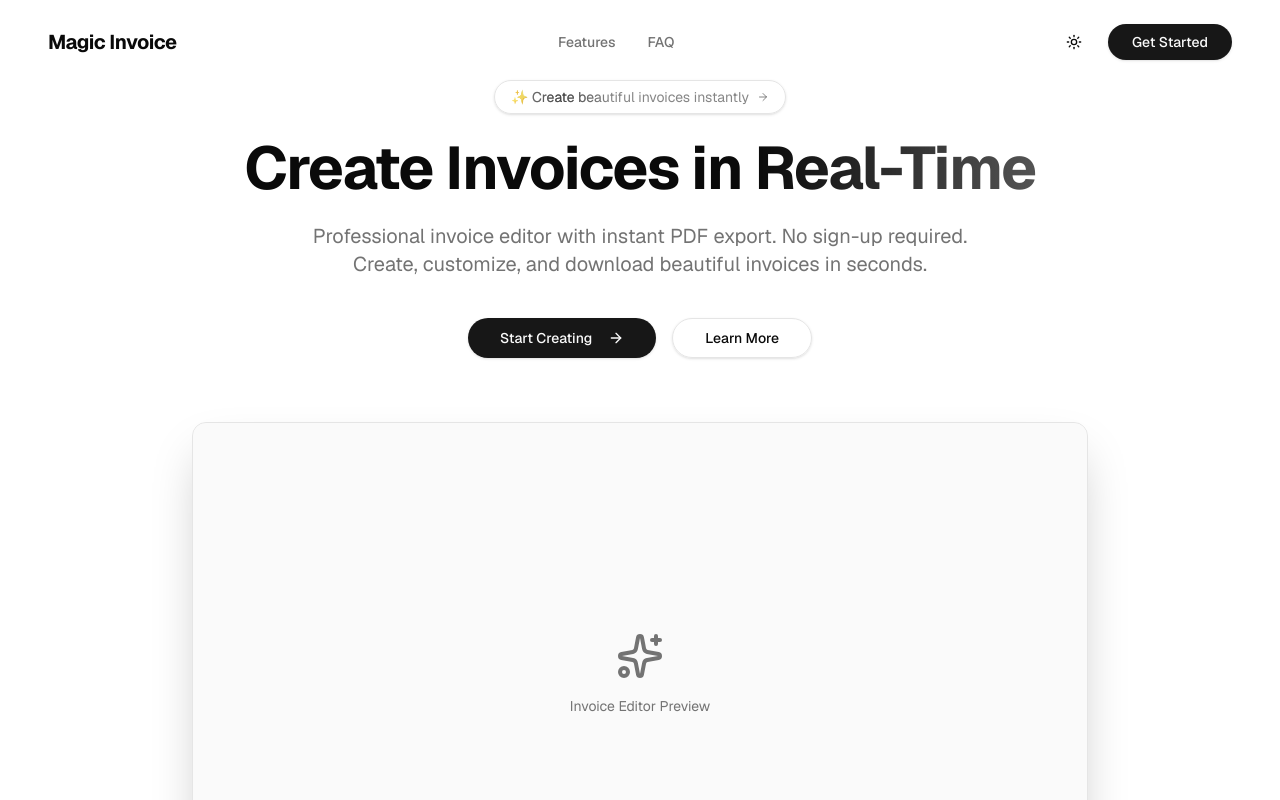
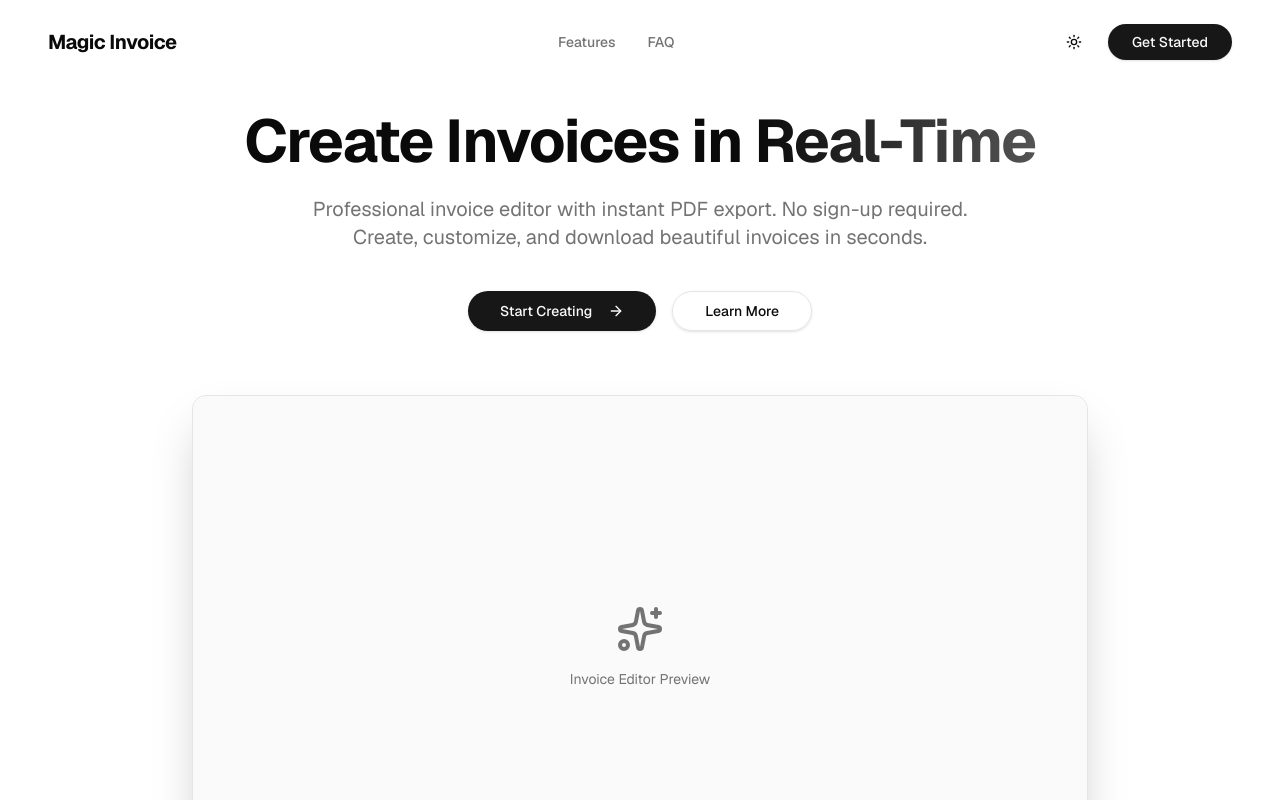
Before and after one commit to ThanosKa/magic-invoice, a Next.js app: page / in a window 1280 px wide. Shown: the top 800 px of the page. Built offline with nearby package versions, Linux system fonts and the light colour scheme.

Commit message:
style: Standardize quotation marks in CSS and TypeScript files, enhance accordion animations, and update localization files by removing outdated announcement keys for improved clarity and consistency.

```diff
--- a/src/app/globals.css
+++ b/src/app/globals.css
@@ -1,4 +1,4 @@
-@import 'tailwindcss';
+@import "tailwindcss";
 
 @custom-variant dark (&:is(.dark *));
 
@@ -85,8 +85,8 @@ html {
 }
 
 @theme inline {
-  --font-sans: 'Geist', 'Geist Fallback';
-  --font-mono: 'Geist Mono', 'Geist Mono Fallback';
+  --font-sans: "Geist", "Geist Fallback";
+  --font-mono: "Geist Mono", "Geist Mono Fallback";
   --color-background: var(--background);
   --color-foreground: var(--foreground);
   --color-card: var(--card);
@@ -136,17 +136,16 @@ html {
 
   /* Hide scrollbar but keep scroll functionality */
   .scrollbar-hide {
-    -ms-overflow-style: none;  /* IE and Edge */
-    scrollbar-width: none;  /* Firefox */
+    -ms-overflow-style: none; /* IE and Edge */
+    scrollbar-width: none; /* Firefox */
   }
 
   .scrollbar-hide::-webkit-scrollbar {
-    display: none;  /* Chrome, Safari and Opera */
+    display: none; /* Chrome, Safari and Opera */
   }
 }
 
 @keyframes shimmer {
-
   0%,
   90%,
   100% {
@@ -161,6 +160,34 @@ html {
 
 .animate-shimmer {
   animation: shimmer 8s infinite;
+}
+
+.animate-accordion-down {
+  animation: accordion-down 0.2s ease-out;
+}
+
+.animate-accordion-up {
+  animation: accordion-up 0.2s ease-out;
+}
+
+@keyframes accordion-down {
+  from {
+    height: 0;
+  }
+
+  to {
+    height: var(--radix-accordion-content-height);
+  }
+}
+
+@keyframes accordion-up {
+  from {
+    height: var(--radix-accordion-content-height);
+  }
+
+  to {
+    height: 0;
+  }
 }
 
 .cv-content ul {
--- a/src/components/landing/hero.tsx
+++ b/src/components/landing/hero.tsx
@@ -24,17 +24,7 @@ export function Hero() {
             animate={{ opacity: 1, y: 0 }}
             transition={{ duration: 0.5 }}
             className="mb-6 inline-block"
-          >
-            <Link
-              href="#features"
-              className="group inline-flex items-center rounded-full border px-4 py-1.5 text-sm shadow-sm transition-all hover:shadow-md"
-            >
-              <AnimatedShinyText className="inline-flex items-center gap-2">
-                <span>{t("hero.announcement")}</span>
-                <ArrowRight className="h-3 w-3 transition-transform group-hover:translate-x-0.5" />
-              </AnimatedShinyText>
-            </Link>
-          </motion.div>
+          ></motion.div>
 
           {/* Headline */}
           <motion.h1
--- a/src/components/ui/accordion.tsx
+++ b/src/components/ui/accordion.tsx
@@ -1,11 +1,11 @@
-"use client"
+"use client";
 
-import * as React from "react"
-import * as AccordionPrimitive from "@radix-ui/react-accordion"
-import { cn } from "@/lib/utils"
-import { ChevronDownIcon } from "@radix-ui/react-icons"
+import * as React from "react";
+import * as AccordionPrimitive from "@radix-ui/react-accordion";
+import { cn } from "@/lib/utils";
+import { ChevronDownIcon } from "@radix-ui/react-icons";
 
-const Accordion = AccordionPrimitive.Root
+const Accordion = AccordionPrimitive.Root;
 
 const AccordionItem = React.forwardRef<
   React.ElementRef<typeof AccordionPrimitive.Item>,
@@ -16,8 +16,8 @@ const AccordionItem = React.forwardRef<
     className={cn("border-b", className)}
     {...props}
   />
-))
-AccordionItem.displayName = "AccordionItem"
+));
+AccordionItem.displayName = "AccordionItem";
 
 const AccordionTrigger = React.forwardRef<
   React.ElementRef<typeof AccordionPrimitive.Trigger>,
@@ -36,8 +36,8 @@ const AccordionTrigger = React.forwardRef<
       <ChevronDownIcon className="h-4 w-4 shrink-0 text-muted-foreground transition-transform duration-200" />
     </AccordionPrimitive.Trigger>
   </AccordionPrimitive.Header>
-))
-AccordionTrigger.displayName = AccordionPrimitive.Trigger.displayName
+));
+AccordionTrigger.displayName = AccordionPrimitive.Trigger.displayName;
 
 const AccordionContent = React.forwardRef<
   React.ElementRef<typeof AccordionPrimitive.Content>,
@@ -45,12 +45,12 @@ const AccordionContent = React.forwardRef<
 >(({ className, children, ...props }, ref) => (
   <AccordionPrimitive.Content
     ref={ref}
-    className="overflow-hidden text-sm data-[state=closed]:animate-accordion-up data-[state=open]:animate-accordion-down"
+    className="overflow-hidden text-sm transition-all data-[state=closed]:animate-accordion-up data-[state=open]:animate-accordion-down"
     {...props}
   >
     <div className={cn("pb-4 pt-0", className)}>{children}</div>
   </AccordionPrimitive.Content>
-))
-AccordionContent.displayName = AccordionPrimitive.Content.displayName
+));
+AccordionContent.displayName = AccordionPrimitive.Content.displayName;
 
-export { Accordion, AccordionItem, AccordionTrigger, AccordionContent }
+export { Accordion, AccordionItem, AccordionTrigger, AccordionContent };
--- a/src/i18n/locales/de.json
+++ b/src/i18n/locales/de.json
@@ -56,7 +56,6 @@
     "terms": "AGB"
   },
   "hero": {
-    "announcement": "✨ Erstelle sofort schöne Rechnungen",
     "title": "Erstelle Rechnungen in",
     "titleHighlight": "Echtzeit",
     "subtitle": "Professioneller Rechnungseditor mit sofortigem PDF-Export. Keine Anmeldung nötig. Erstelle, passe an und lade Rechnungen in Sekunden herunter.",
--- a/src/i18n/locales/en.json
+++ b/src/i18n/locales/en.json
@@ -56,7 +56,6 @@
     "terms": "Terms"
   },
   "hero": {
-        "announcement": "✨ Create beautiful invoices instantly",
     "title": "Create Invoices in",
     "titleHighlight": "Real-Time",
     "subtitle": "Professional invoice editor with instant PDF export. No sign-up required. Create, customize, and download beautiful invoices in seconds.",
--- a/src/i18n/locales/es.json
+++ b/src/i18n/locales/es.json
@@ -56,7 +56,6 @@
     "terms": "Términos"
   },
   "hero": {
-    "announcement": "✨ Crea facturas hermosas al instante",
     "title": "Crea facturas en",
     "titleHighlight": "Tiempo real",
     "subtitle": "Editor de facturas profesional con exportación PDF inmediata. Sin registro. Crea, personaliza y descarga facturas en segundos.",
--- a/src/i18n/locales/fr.json
+++ b/src/i18n/locales/fr.json
@@ -56,7 +56,6 @@
     "terms": "Conditions"
   },
   "hero": {
-    "announcement": "✨ Créez de belles factures instantanément",
     "title": "Créez des factures en",
     "titleHighlight": "Temps réel",
     "subtitle": "Éditeur de factures professionnel avec export PDF immédiat. Aucune inscription. Créez, personnalisez et téléchargez des factures en quelques secondes.",
--- a/src/i18n/locales/gr.json
+++ b/src/i18n/locales/gr.json
@@ -56,7 +56,6 @@
     "terms": "Όροι"
   },
   "hero": {
-        "announcement": "✨ Δημιουργήστε όμορφα τιμολόγια άμεσα",
     "title": "Δημιουργήστε τιμολόγια σε",
     "titleHighlight": "Πραγματικό χρόνο",
     "subtitle": "Επαγγελματικός επεξεργαστής τιμολογίων με άμεση εξαγωγή PDF. Χωρίς εγγραφή. Δημιουργήστε, προσαρμόστε και κατεβάστε εντυπωσιακά τιμολόγια σε δευτερόλεπτα.",
--- a/src/i18n/locales/it.json
+++ b/src/i18n/locales/it.json
@@ -56,7 +56,6 @@
     "terms": "Termini"
   },
   "hero": {
-    "announcement": "✨ Crea fatture bellissime all'istante",
     "title": "Crea fatture in",
     "titleHighlight": "Tempo reale",
     "subtitle": "Editor di fatture professionale con esportazione PDF immediata. Nessuna registrazione richiesta. Crea, personalizza e scarica fatture in pochi secondi.",
```
Lines whose indentation alone changed are shown as unchanged.
